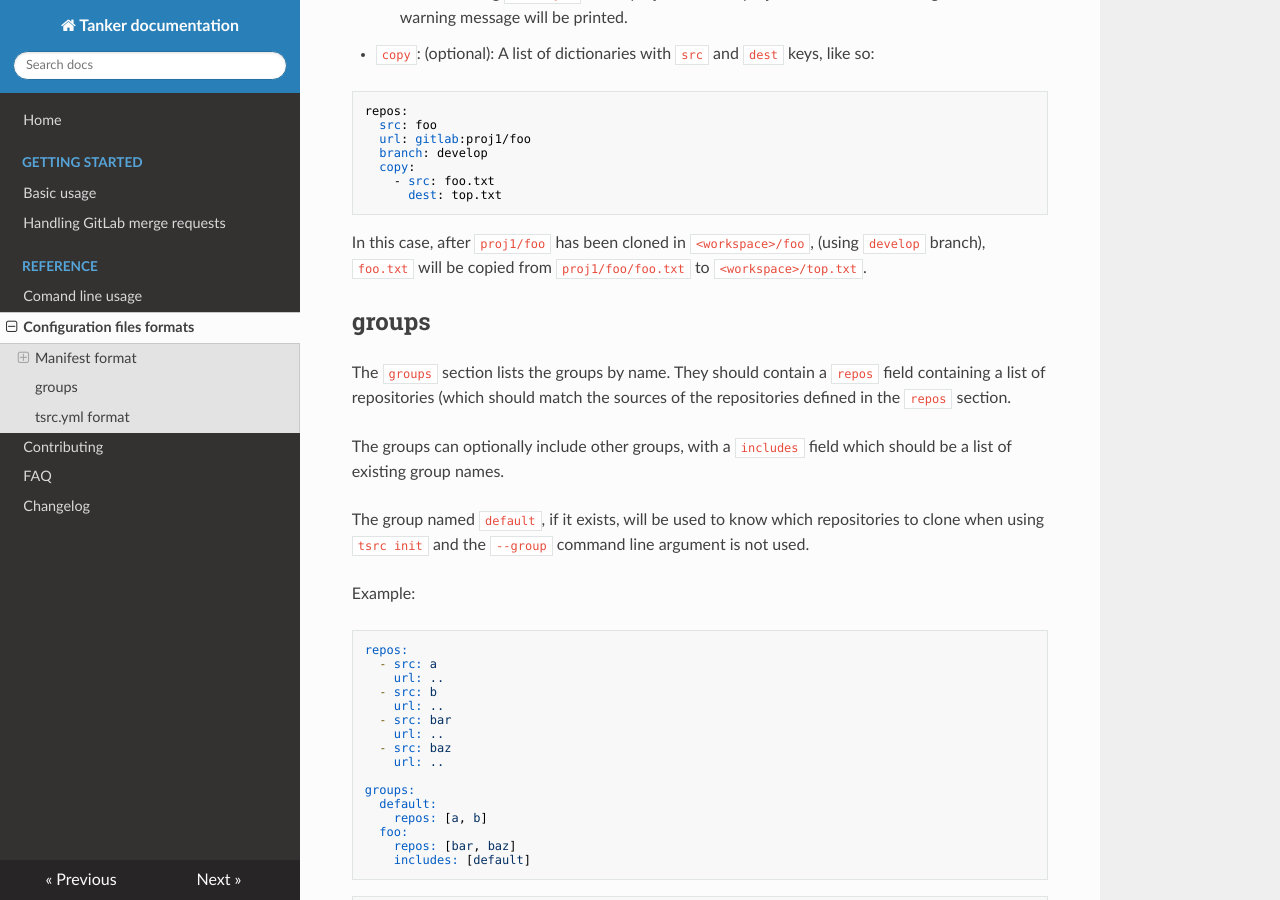
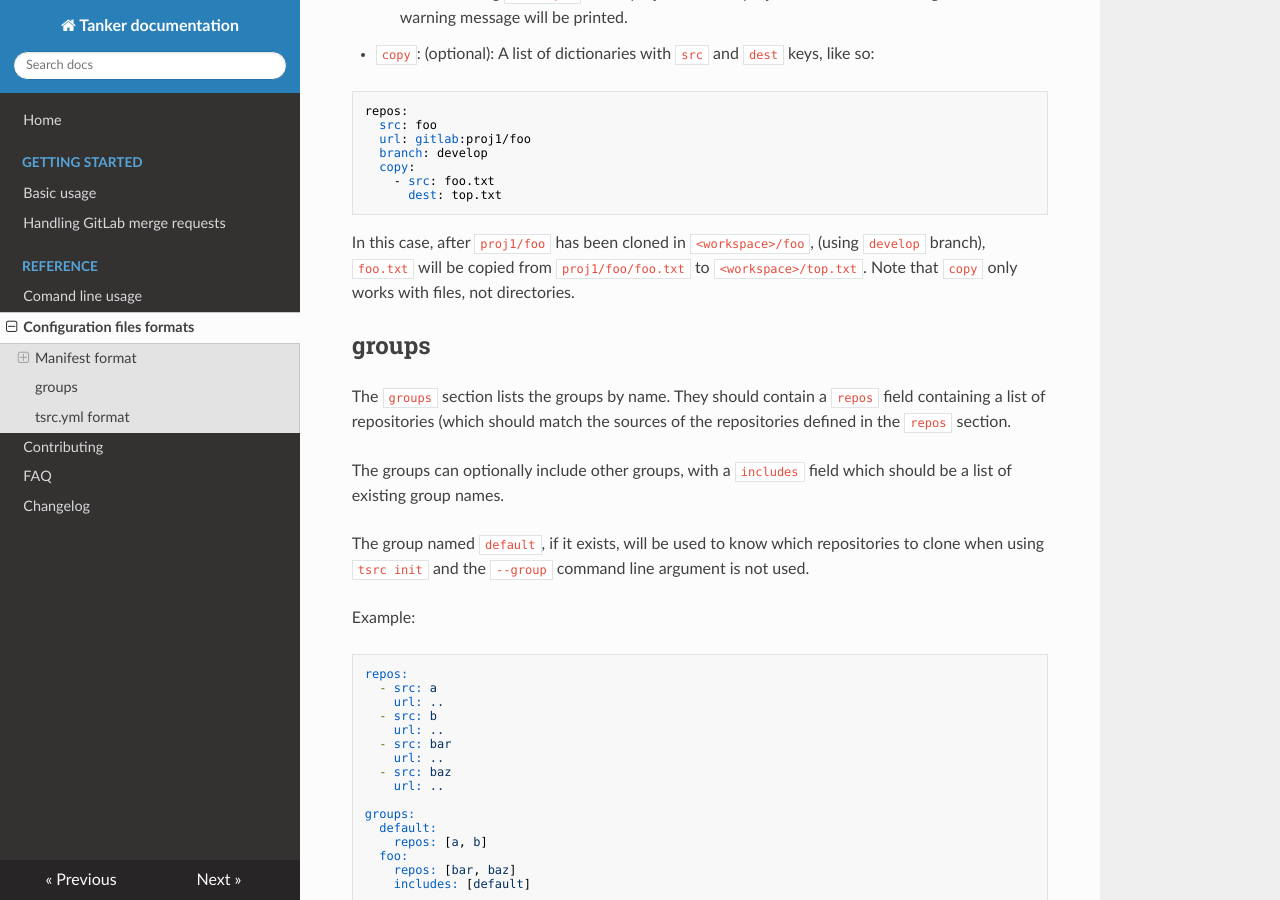
Before and after one commit to your-tools/tsrc, an MkDocs documentation site: the page built from docs/ref/formats.md, in a window 1280 px wide and 900 px high, scrolled down 739 px. Built offline with MkDocs 1.6.1, drawn with Linux system fonts in a browser that asks for light colours; nearby versions of some CDN libraries; old or Windows-style settings are respelled for this version of MkDocs.

Commit message:
More doc fixes

```diff
--- a/docs/ref/formats.md
+++ b/docs/ref/formats.md
@@ -47,7 +47,7 @@ repos:
 
 In this case, after `proj1/foo` has been cloned in `<workspace>/foo`,
 (using `develop` branch), `foo.txt` will be copied from `proj1/foo/foo.txt` to
-`<workspace>/top.txt`.
+`<workspace>/top.txt`. Note that `copy` only works with files, not directories.
 
 ## groups
 
```
